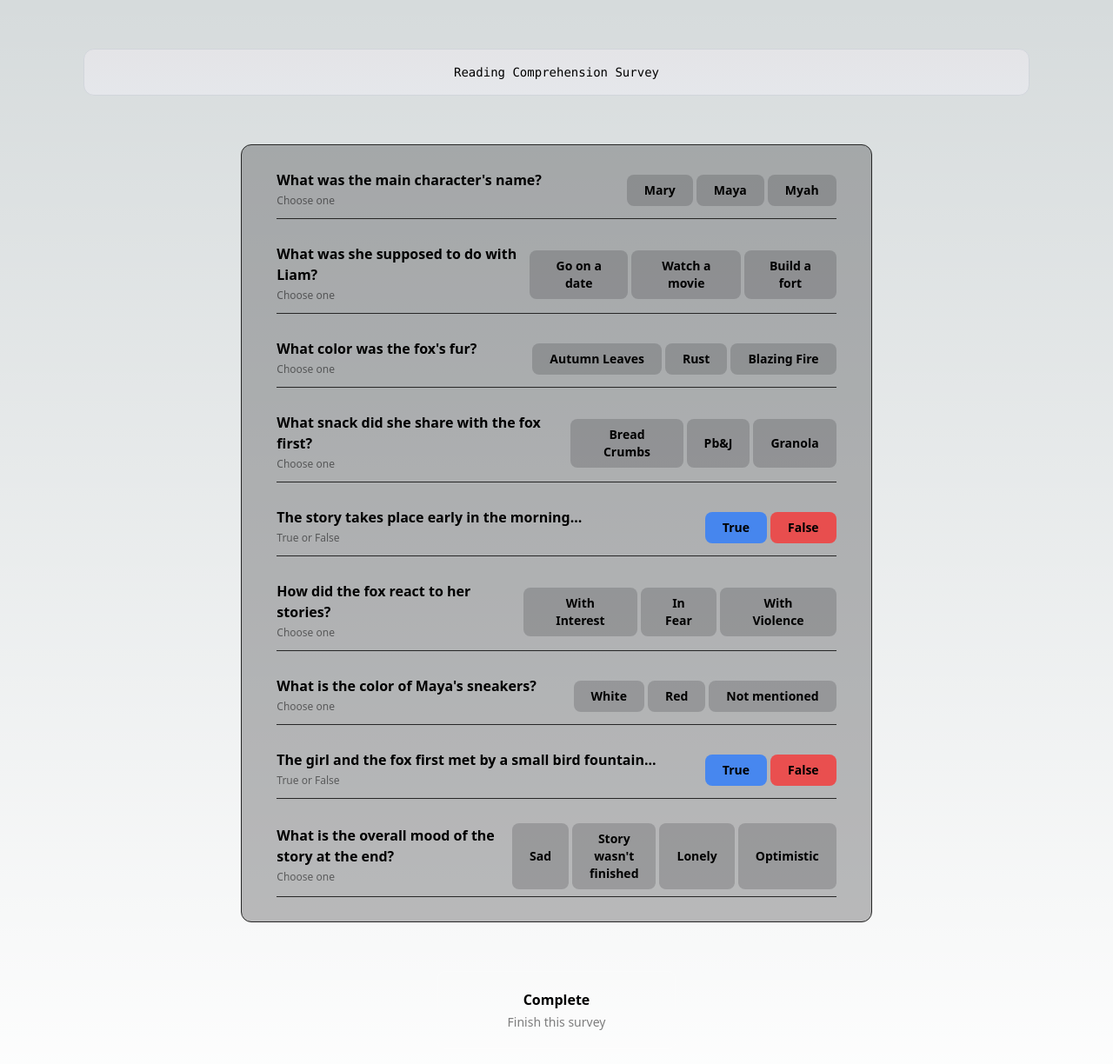
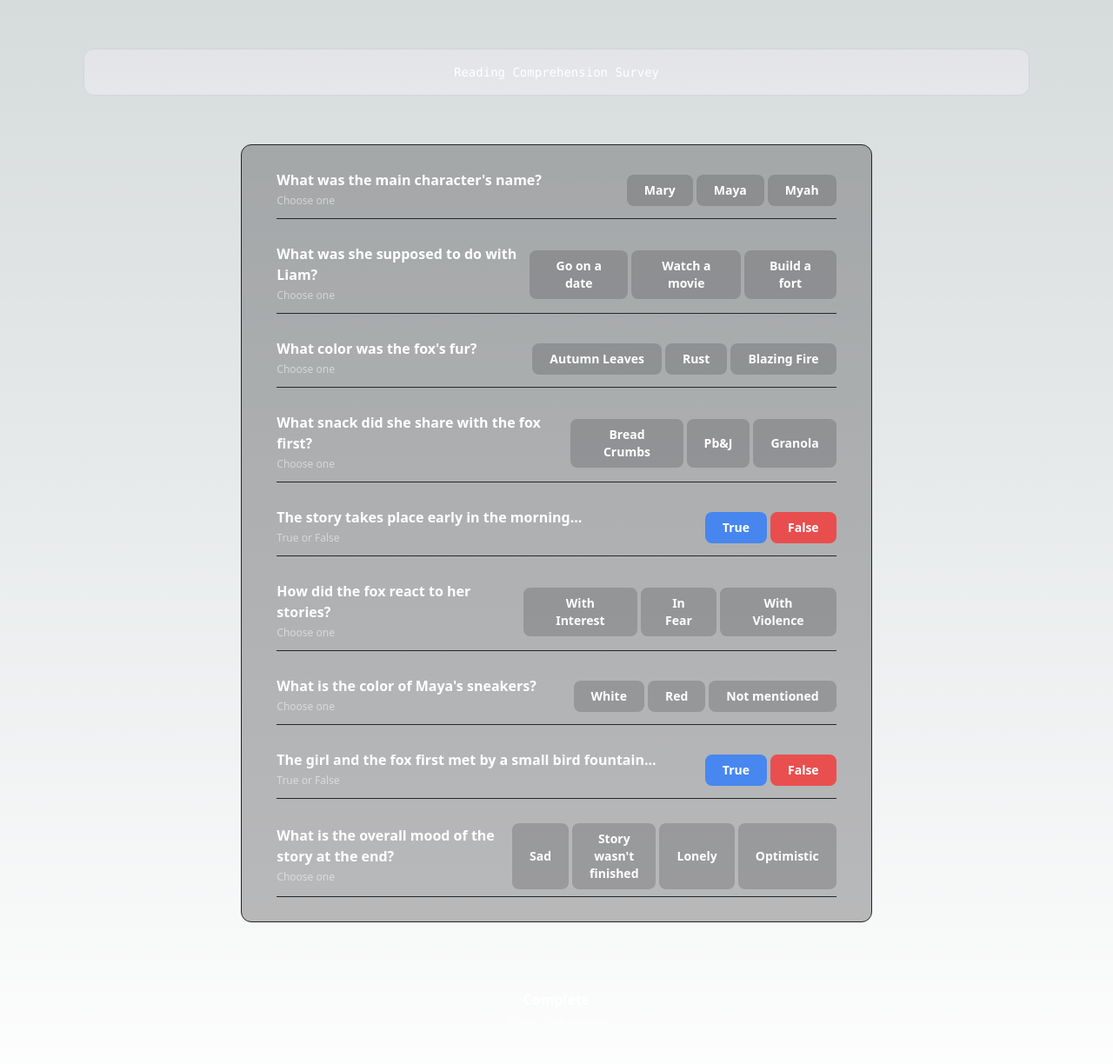
Before and after one commit to reidhtaylor/cogs_reading_comp, a Next.js app: page /ads/survey in a window 1280 px wide. Shown: the top 1224 px of the page at 87% size. Built offline with nearby package versions, Linux system fonts and the light colour scheme.

Commit message:
Fixed string escapes for Vercel build #4

```diff
--- a/src/app/ads/page.js
+++ b/src/app/ads/page.js
@@ -5,7 +5,7 @@ import Image from 'next/image'
 const Home = () => {
   return (
     <main className="flex h-full flex-col items-center justify-between pb-24 pt-14">
-      <div className="z-10 w-11/12 items-center justify-between text-center font-mono text-sm">
+      <div className="z-10 w-11/12 items-center justify-between text-center font-mono text-white text-sm">
         <p className="fixed left-0 top-0 flex w-full justify-center border-b border-gray-300 bg-gradient-to-b from-zinc-200 pb-6 pt-8 backdrop-blur-2xl lg:static lg:w-auto lg:rounded-xl lg:border lg:bg-gray-200  lg:p-4 dark:border-neutral-800 dark:bg-zinc-800/30 dark:from-inherit lg:dark:bg-zinc-800/30">
           Reading Comprehension
         </p>
@@ -19,7 +19,7 @@ const Home = () => {
           <Image src="/assets/ad_7.png" width={500} height={500} alt="None" className='rounded-xl' />
         </div>
 
-        <text className="my-10 font-light leading-8 tracking-wider">
+        <text className="my-10 font-light text-white leading-8 tracking-wider">
           The rusty swing set creaked as Maya pushed herself back and forth, her worn red sneakers barely skimming the dusty ground. The park was deserted, a stark contrast to the usual cacophony of children&apos;s laughter that filled the air after school. Today, a thick blanket of disappointment hung heavy after her best friend, Liam, had to cancel their planned fort-building adventure due to a sudden illness.
           <br></br>
           <br></br>
@@ -48,8 +48,8 @@ const Home = () => {
       {/* Complete Button */}
       <div className="rounded-lg border border-transparent border-white border-opacity-20 px-20 py-5 text-center transition-all hover:border-2 hover:border-opacity-25 active:border">
         <Link href="http://localhost:3000/ads/survey" className="group" target="_blank" rel="noopener noreferrer" >
-          <h2 className={`text-2x1 mb-1 font-semibold`}>Complete</h2>
-          <p className={`text-sm opacity-50`}>Finish reading and complete a short survey</p>
+          <h2 className={`text-2x1 mb-1 text-white font-semibold`}>Complete</h2>
+          <p className={`text-sm text-white opacity-50`}>Finish reading and complete a short survey</p>
         </Link>
       </div>
     </main>
--- a/src/app/ads/survey/finished/page.js
+++ b/src/app/ads/survey/finished/page.js
@@ -8,8 +8,8 @@ const Finished = () => {
           <path stroke-linecap="round" stroke-linejoin="round" stroke-width="2" d="M5 13l4 4L19 7"/>
         </svg>
       </div>
-      <h2 className={`text-lg font-semibold tracking-wider mt-5`}>You&apos;re done!</h2>
-      <h2 className={`text-sm tracking-wider opacity-40`}>You can now exit the room :)</h2>
+      <h2 className={`text-lg text-white font-semibold tracking-wider mt-5`}>You&apos;re done!</h2>
+      <h2 className={`text-sm text-white tracking-wider opacity-40`}>You can now exit the room :)</h2>
     </main>
   );
 };
--- a/src/app/ads/survey/page.js
+++ b/src/app/ads/survey/page.js
@@ -47,14 +47,10 @@ const Survey = () => {
     ]
   );
 
-  useEffect(() => {
-    alert('hey');
-  }, [data]);
-
   return (
     <main className="flex min-h-screen flex-col items-center p-24 pt-14 space-y-14">
       {/* Header */}
-      <div className="z-10 w-full items-center justify-between text-center font-mono text-sm">
+      <div className="z-10 w-full items-center justify-between text-center font-mono text-white text-sm">
         <p className="fixed left-0 top-0 flex w-full justify-center border-b border-gray-300 bg-gradient-to-b from-zinc-200 pb-6 pt-8 backdrop-blur-2xl lg:static lg:w-auto lg:rounded-xl lg:border lg:bg-gray-200  lg:p-4 dark:border-neutral-800 dark:bg-zinc-800/30 dark:from-inherit lg:dark:bg-zinc-800/30">
           Reading Comprehension Survey
         </p>
@@ -67,8 +63,8 @@ const Survey = () => {
           data.map((d) => (
             <div key={d.title} className="flex w-full flex-row items-center justify-between border-b pb-2 border-neutral-800">
               <div className="flex flex-col">
-                <h2 className={`mb-1 text-base font-semibold`}>{d.title}</h2>
-                <text className={`mb-1 text-xs opacity-50`}>{d.options[0] == "tof" ? "True or False" : "Choose one"}</text>
+                <h2 className={`mb-1 text-base text-white font-semibold`}>{d.title}</h2>
+                <text className={`mb-1 text-xs text-white opacity-50`}>{d.options[0] == "tof" ? "True or False" : "Choose one"}</text>
               </div>
 
               { d.options[0] != "tof" ?
@@ -93,8 +89,8 @@ const Survey = () => {
       {/* Complete Button */}
       <div className="rounded-lg border border-transparent border-white border-opacity-20 px-20 py-5 text-center transition-all hover:border-2 hover:border-opacity-25 active:border">
         <Link href="http://localhost:3000/ads/survey/finished" className="group" target="_blank" rel="noopener noreferrer" >
-          <h2 className={`text-2x1 mb-1 font-semibold`}>Complete</h2>
-          <p className={`text-sm opacity-50`}>Finish this survey</p>
+          <h2 className={`text-2x1 mb-1 text-white font-semibold`}>Complete</h2>
+          <p className={`text-sm text-white opacity-50`}>Finish this survey</p>
         </Link>
       </div>
 
--- a/src/app/components/optionButton.js
+++ b/src/app/components/optionButton.js
@@ -2,7 +2,7 @@
 
 const OptionButton = ({content, col}) => {
   return (<button className={`rounded-lg ${col ? col : "bg-zinc-800/20 " } px-5 py-2 hover:opacity-80 active:opacity-50`} onClick={() => alert("Hello")}>
-    <h2 className={`text-sm font-semibold`}>{content}</h2>
+    <h2 className={`text-sm text-white font-semibold`}>{content}</h2>
   </button>)
 }
 
--- a/src/app/page.js
+++ b/src/app/page.js
@@ -5,7 +5,7 @@ import Image from 'next/image'
 const Home = () => {
   return (
     <main className="flex h-full flex-col items-center justify-between pb-24 pt-14">
-      <div className="z-10 w-11/12 items-center justify-between text-center font-mono text-sm">
+      <div className="z-10 w-11/12 items-center justify-between text-center font-mono text-white text-sm">
         <p className="fixed left-0 top-0 flex w-full justify-center border-b border-gray-300 bg-gradient-to-b from-zinc-200 pb-6 pt-8 backdrop-blur-2xl lg:static lg:w-auto lg:rounded-xl lg:border lg:bg-gray-200  lg:p-4 dark:border-neutral-800 dark:bg-zinc-800/30 dark:from-inherit lg:dark:bg-zinc-800/30">
           Reading Comprehension
         </p>
@@ -15,7 +15,7 @@ const Home = () => {
         <div className='h-screen w-3/4 p-16 space-y-10'>
         </div>
 
-        <text className="my-10 font-light leading-8 tracking-wider">
+        <text className="my-10 text-white font-light leading-8 tracking-wider">
           The rusty swing set creaked as Maya pushed herself back and forth, her worn red sneakers barely skimming the dusty ground. The park was deserted, a stark contrast to the usual cacophony of children&apos;s laughter that filled the air after school. Today, a thick blanket of disappointment hung heavy after her best friend, Liam, had to cancel their planned fort-building adventure due to a sudden illness.
           <br></br>
           <br></br>
@@ -41,8 +41,8 @@ const Home = () => {
       {/* Complete Button */}
       <div className="rounded-lg border border-transparent border-white border-opacity-20 px-20 py-5 text-center transition-all hover:border-2 hover:border-opacity-25 active:border">
         <Link href="http://localhost:3000/ads/survey" className="group" target="_blank" rel="noopener noreferrer" >
-          <h2 className={`text-2x1 mb-1 font-semibold`}>Complete</h2>
-          <p className={`text-sm opacity-50`}>Finish reading and complete a short survey</p>
+          <h2 className={`text-2x1 mb-1 text-white font-semibold`}>Complete</h2>
+          <p className={`text-sm text-white opacity-50`}>Finish reading and complete a short survey</p>
         </Link>
       </div>
     </main>
```
